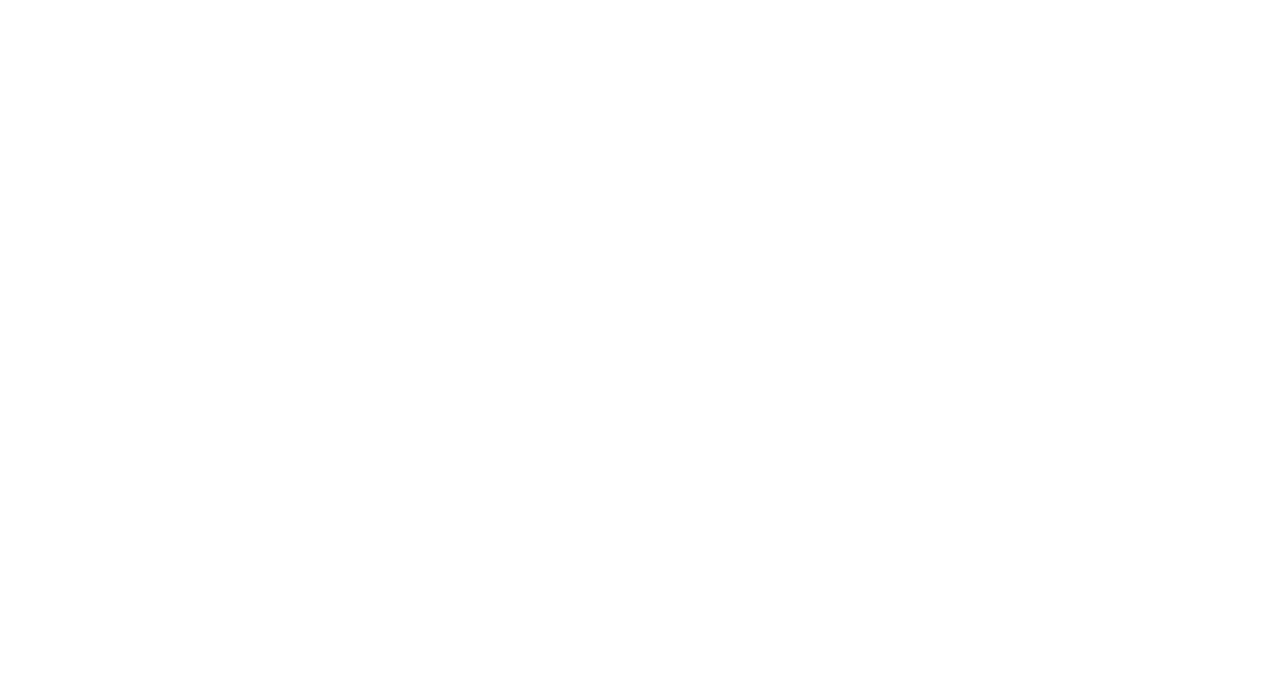
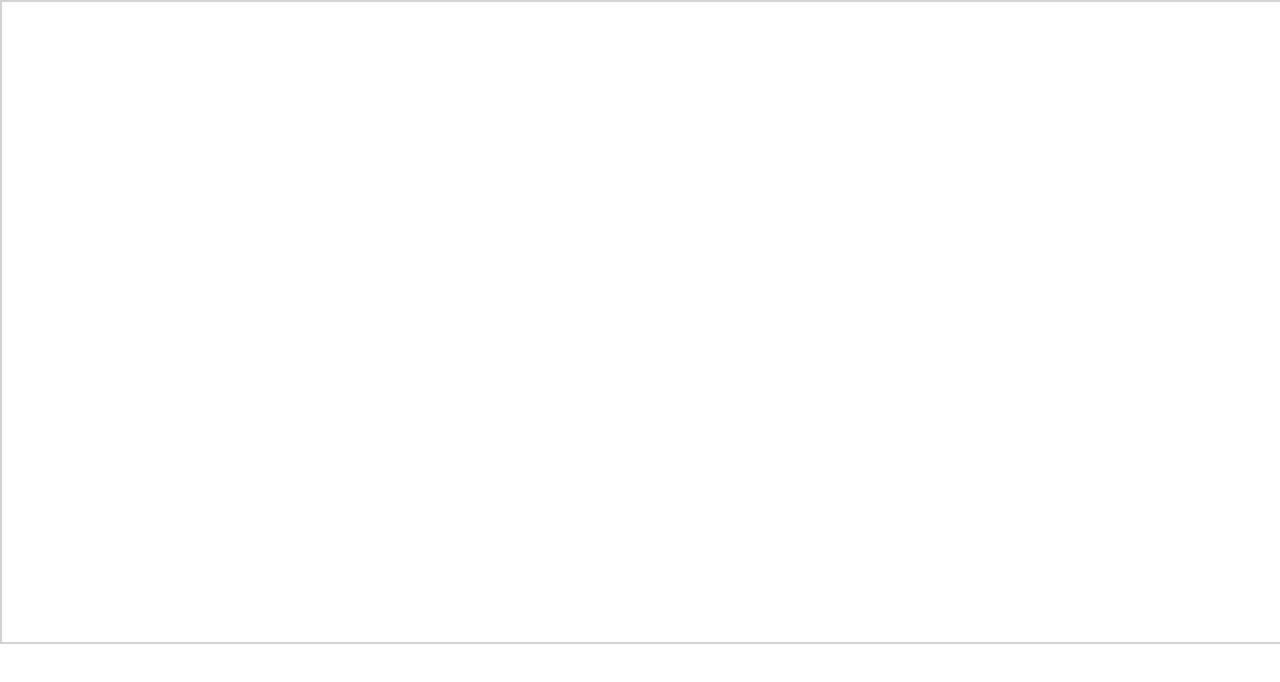
Before and after one commit to kateloschinina/graph-playground, a plain HTML site: page index.html in a window 1280 px wide. Drawn offline with Linux system fonts and the light colour scheme.

Commit message:
add canvas

```diff
--- a/index.html
+++ b/index.html
@@ -5,5 +5,7 @@
         <script src="js/main.js"></script>
         <link rel="stylesheet" href="style/main.css">
     </head>
-    <body onload="draw();"></body>
+    <body onload="draw();">
+        <canvas id="path-finder"></canvas>
+    </body>
 </html>
--- a/style/main.css
+++ b/style/main.css
@@ -1,3 +1,9 @@
 body {
     margin: 0;
 }
+
+canvas {
+    width: 100%;
+    height: 100%;
+    border: 2px solid lightgrey;
+}
```
